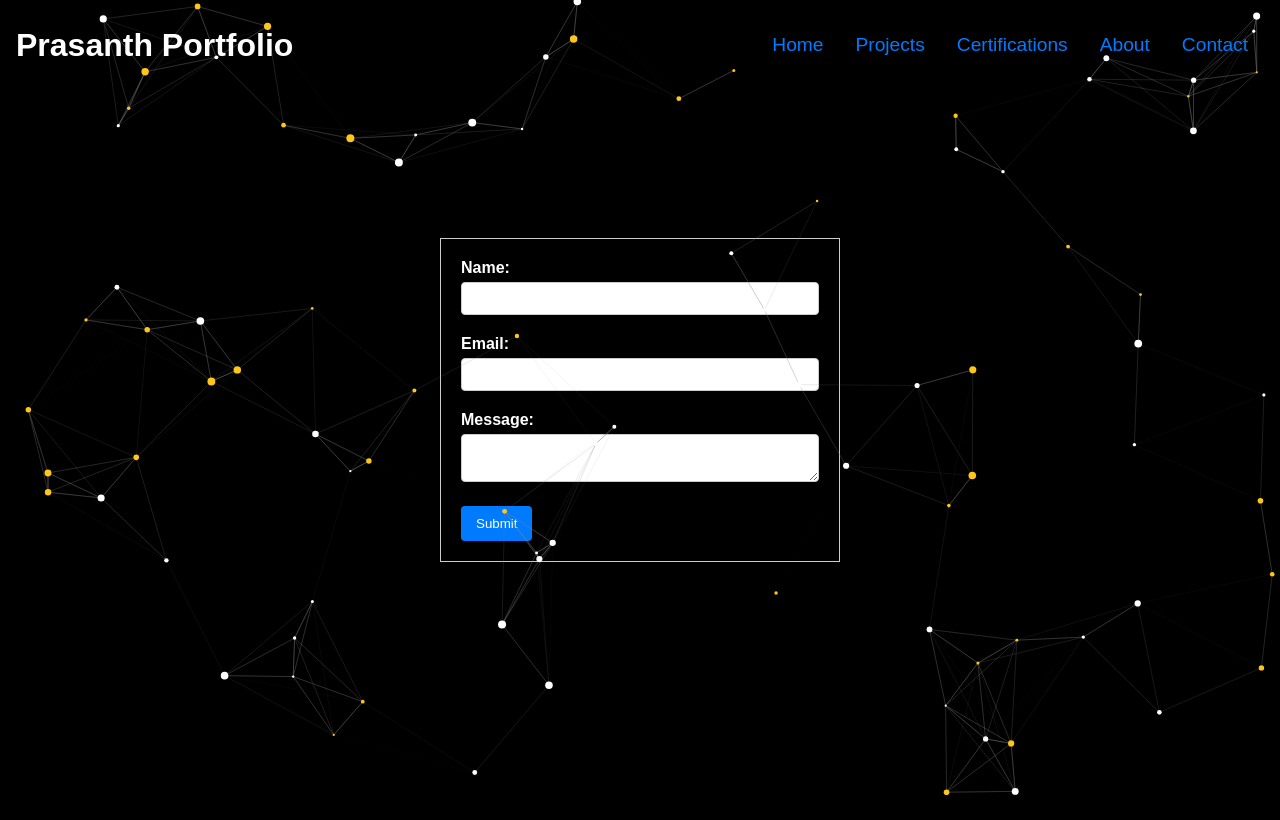
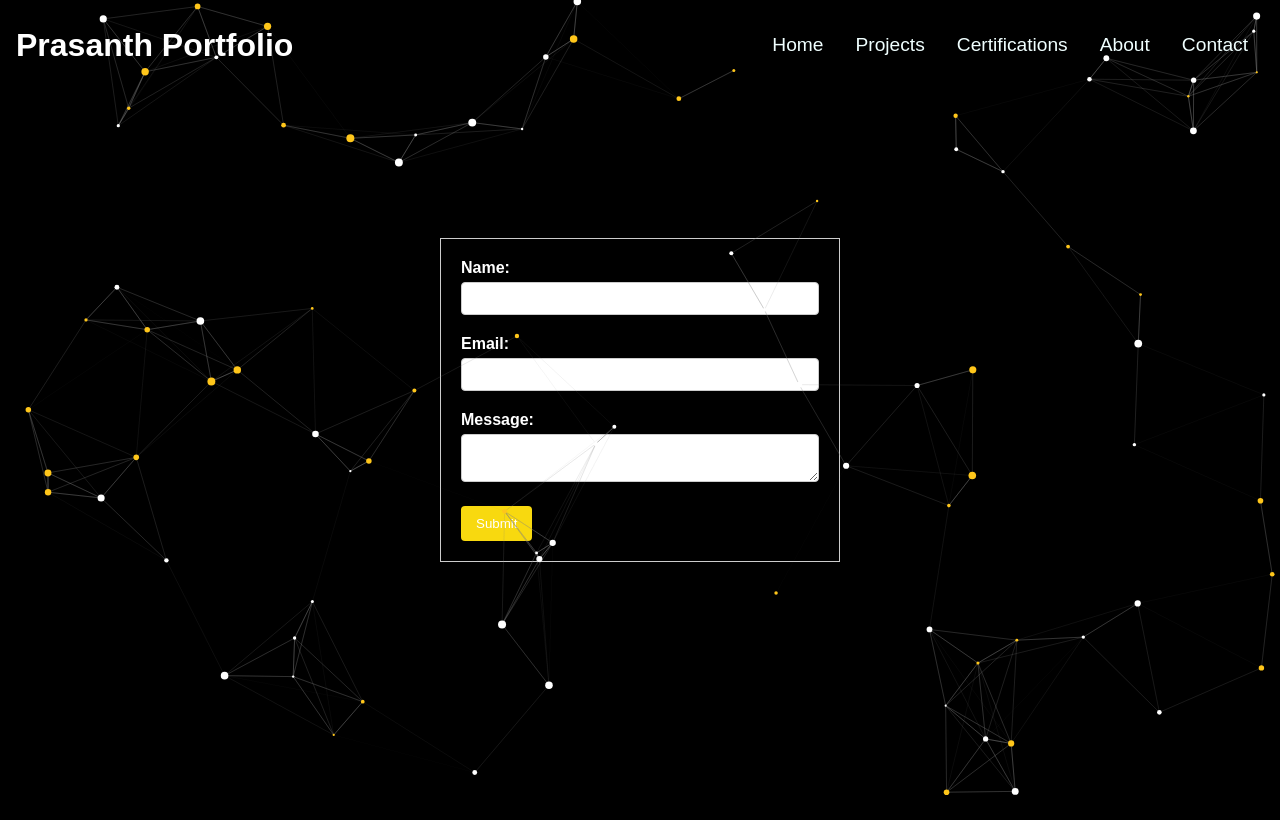
Before and after one commit to prasanthmalla77/Personal-portfolio, a React (Create React App) app: page /contact in a window 1280 px wide. Built offline with nearby package versions, Linux system fonts and the light colour scheme.

Commit message:
contact page

```diff
--- a/src/Components/Navbar.css
+++ b/src/Components/Navbar.css
@@ -7,6 +7,7 @@
 .nav-menu li a {
   font-size: 1.2rem;
   font-weight: 500;
+  color: azure;
 }
 .hamburger {
   display: none;
--- a/src/routes/About.js
+++ b/src/routes/About.js
@@ -106,7 +106,8 @@ const About = () => {
               required
             />
           </div>
-          <button type="submit">Submit</button>
+          <button type="submit" style={{ background: 'rgb(248, 217, 15)' }}>Submit</button>
+
         </form>
       </div>
       <ToastContainer
```
